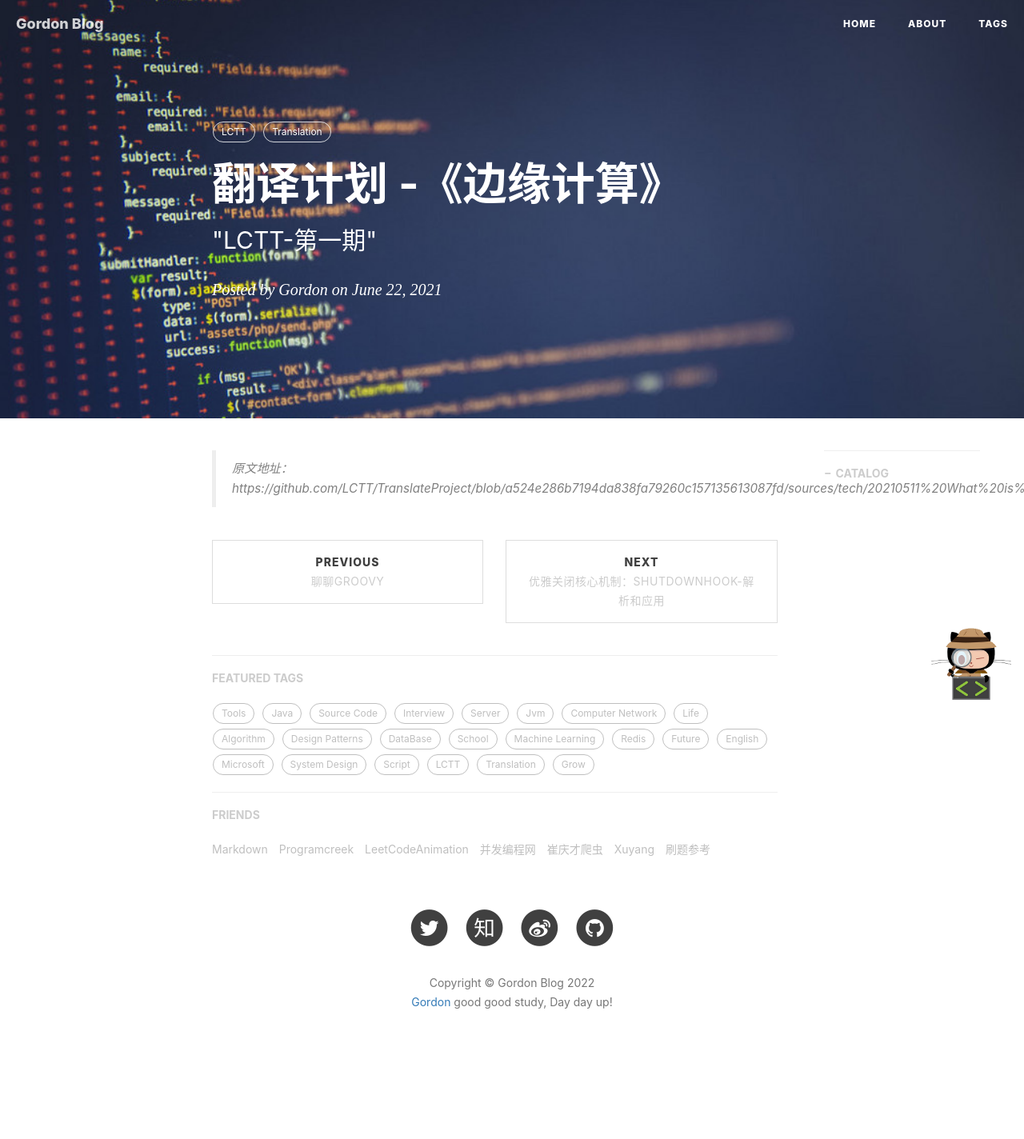
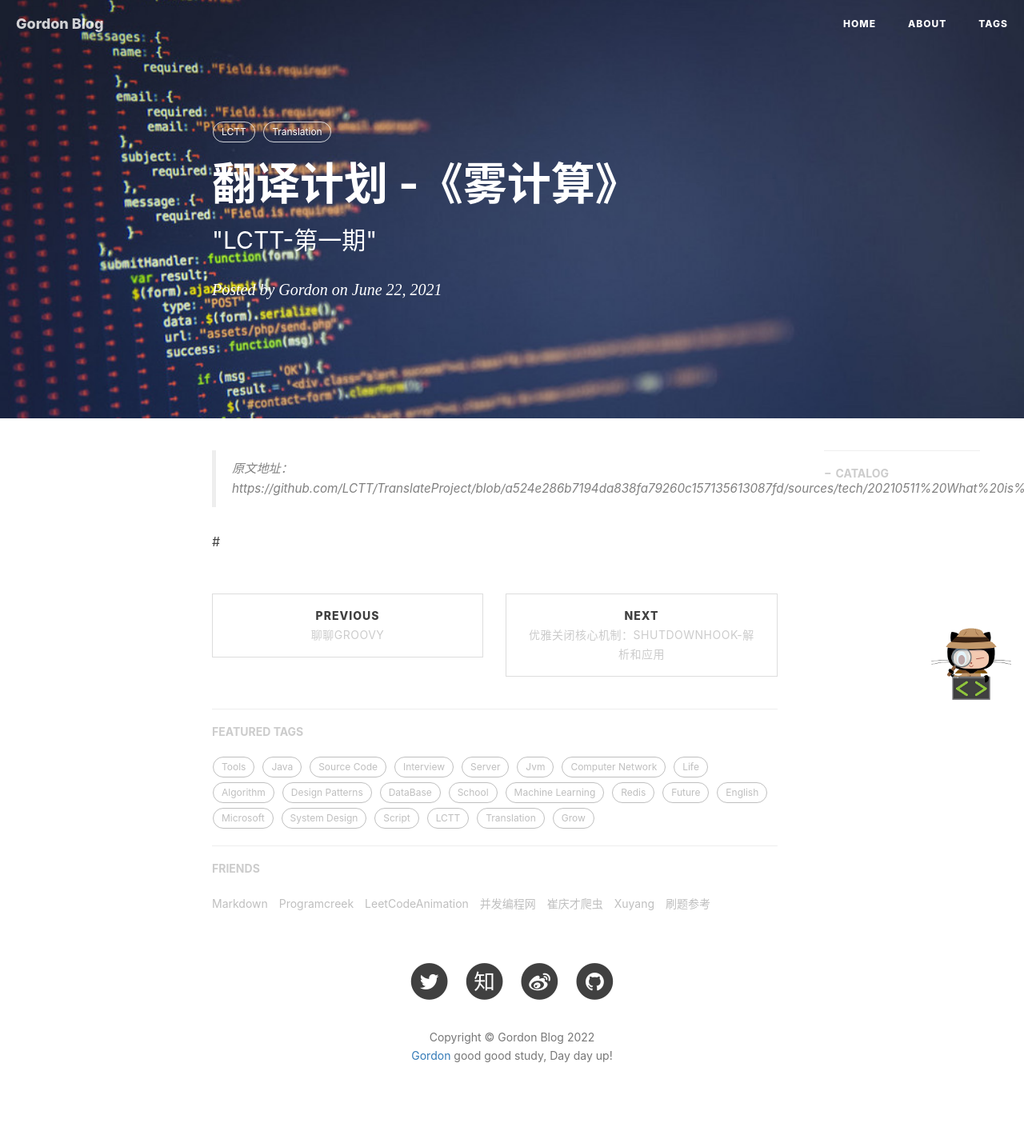
Before and after one commit to Gordon-Deng/Gordon-Deng.github.io, a Jekyll site: the page built from _posts/2021-06-22-边缘计算.markdown, in a window 1280 px wide. Shown: the whole page at 80% size. Built offline with Jekyll 4.4.1, drawn with Linux system fonts in a browser that asks for light colours; nearby versions of some CDN libraries; comment, search, counter and statistics services are not loaded; before the commit the page ends 1357 px from its top, so only the background shows below that.

Commit message:
Update 2021-06-22-边缘计算.markdown

```diff
--- a/_posts/2021-06-22-边缘计算.markdown
+++ b/_posts/2021-06-22-边缘计算.markdown
@@ -1,6 +1,6 @@
 ---
 layout:     post
-title:      "翻译计划 -《边缘计算》"
+title:      "翻译计划 -《雾计算》"
 subtitle:   "\"LCTT-第一期\""
 date:       2021-06-22 5:00:00
 author:     "Gordon"
@@ -13,3 +13,5 @@ tags:
 
 > 原文地址：
 > https://github.com/LCTT/TranslateProject/blob/a524e286b7194da838fa79260c157135613087fd/sources/tech/20210511%20What%20is%20fog%20computing.md
+
+#
```
